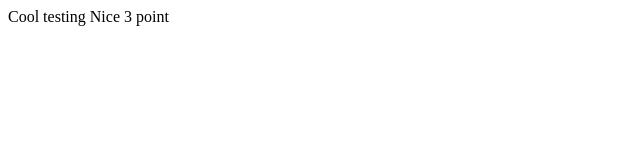
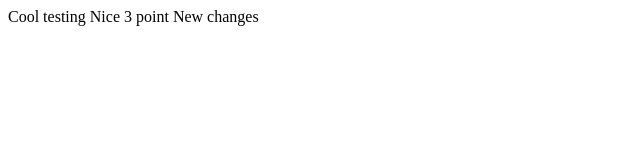
Before and after one commit to yevheniiaJ/myProject, a plain HTML site: page index.html in a window 1280 px wide. Shown: the whole page, without its empty margins (0-640 px from the left). Drawn offline with Linux system fonts and the light colour scheme.

Commit message:
check again

```diff
--- a/index.html
+++ b/index.html
@@ -11,6 +11,7 @@
     <p1>Cool testing</p1>
     <p2>Nice</p2>
     <p3>3 point</p3>
+    <p4>New changes</p4>
   <!--<script>alert(1)</script> -->
   <script src="js/script.js"></script>
 </body>
```
